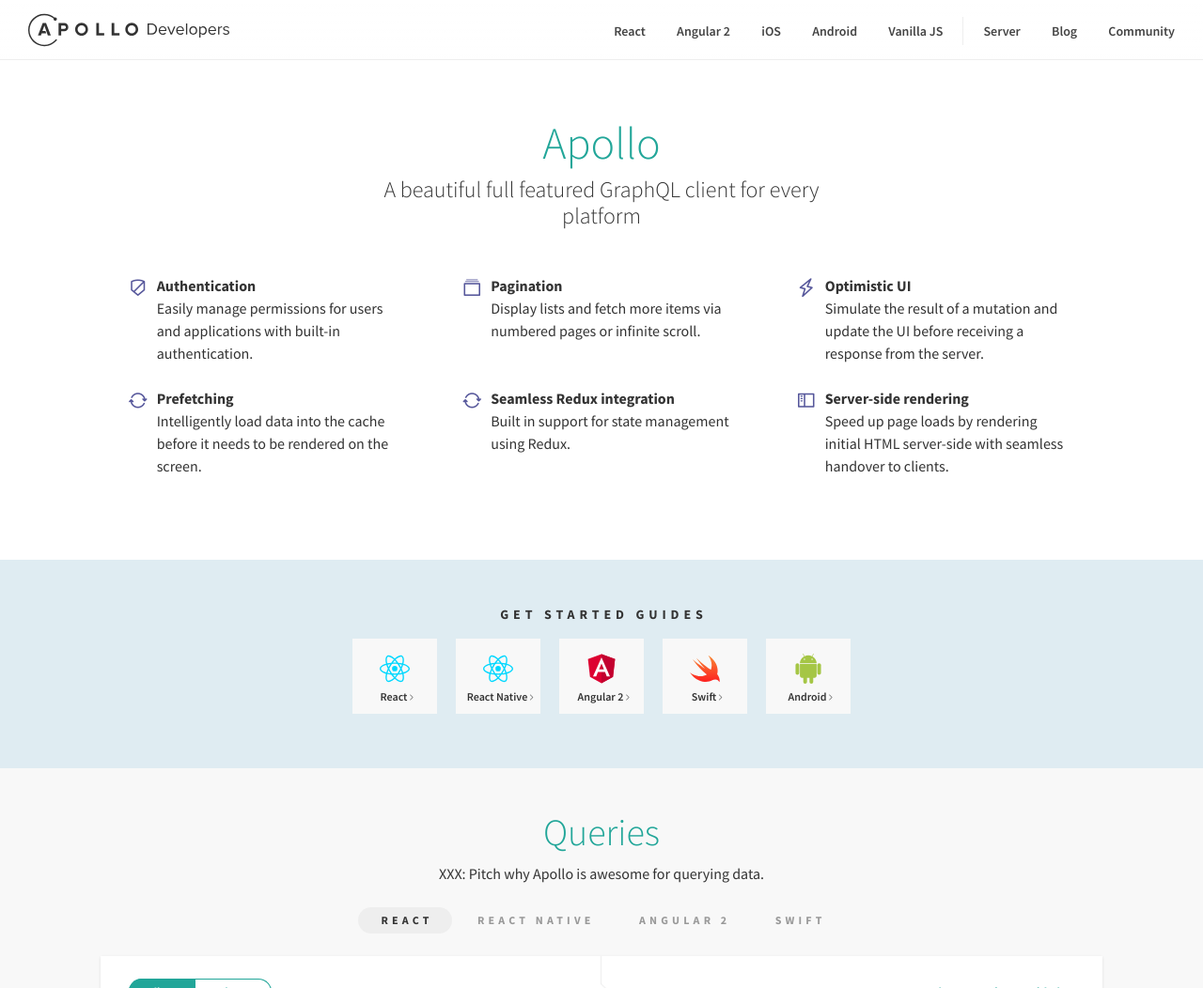
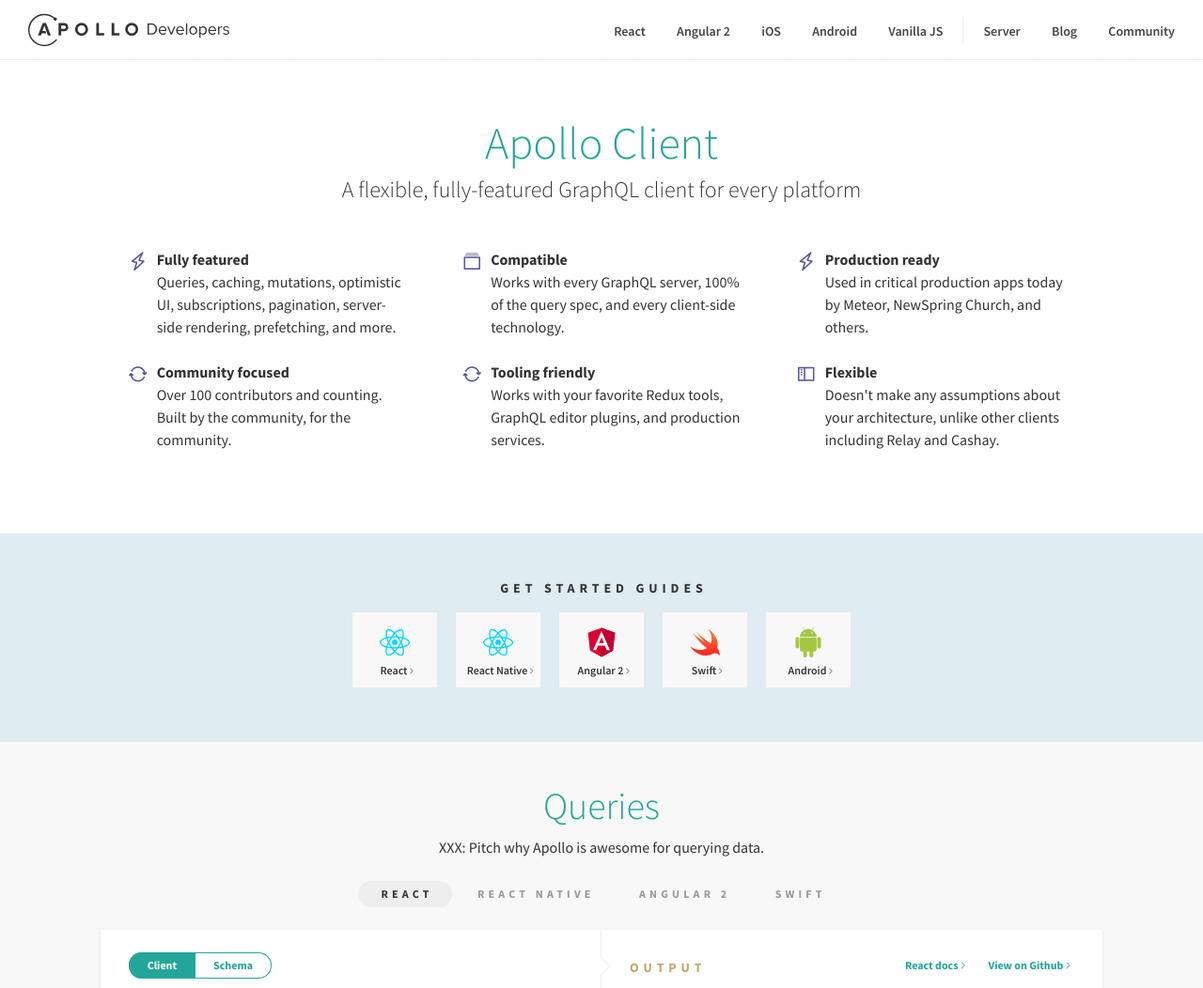
Before and after one commit to zartan666/dev.apollodata.com, a Jekyll site: the page built from index.html, in a window 1280 px wide and 1400 px high, cut to the strip 0-1052 px from the top of the window. Shown: the whole strip at 94% size. Built offline with Jekyll 4.4.1, drawn with Linux system fonts in a browser that asks for light colours; some web fonts are replaced; comment, search, counter and statistics services are not loaded.

Commit message:
Update landing text

```diff
--- a/css/global/section.less
+++ b/css/global/section.less
@@ -26,7 +26,7 @@
 	.desc-section {
 		.std-xpadding;
 		margin-bottom: 1rem;
-		max-width: 600px;
+		max-width: 700px;
 
 		@media screen and (min-width: @breakpoint) {
 			margin-left: auto;
--- a/index.html
+++ b/index.html
@@ -5,60 +5,60 @@ description: A beautiful full featured GraphQL client for every platform.
 ---
 
 <section class="section features">
-  <h2 class="headline-section">Apollo</h2>
-  <div class="desc-section">A beautiful full featured GraphQL client for every platform</div>
+  <h2 class="headline-section">Apollo Client</h2>
+  <div class="desc-section">A flexible, fully-featured GraphQL client for every platform</div>
   <div class="list-features">
     <div class="item-feature">
-      <span class="icon-shield"></span>
+      <span class="icon-lightning"></span>
       <div class="meta">
-        <div class="title-feature">Authentication</div>
+        <div class="title-feature">Fully featured</div>
         <div class="desc-feature">
-          Easily manage permissions for users and applications with built-in authentication.
+          Queries, caching, mutations, optimistic UI, subscriptions, pagination, server-side rendering, prefetching, and more.
         </div>
       </div>
     </div>
     <div class="item-feature">
       <span class="icon-category"></span>
       <div class="meta">
-        <div class="title-feature">Pagination</div>
+        <div class="title-feature">Compatible</div>
         <div class="desc-feature">
-          Display lists and fetch more items via numbered pages or infinite scroll.
+          Works with every GraphQL server, 100% of the query spec, and every client-side technology.
         </div>
       </div>
     </div>
     <div class="item-feature">
       <span class="icon-lightning"></span>
       <div class="meta">
-        <div class="title-feature">Optimistic UI</div>
+        <div class="title-feature">Production ready</div>
         <div class="desc-feature">
-           Simulate the result of a mutation and update the UI before receiving a response from the server.
+          Used in critical production apps today by Meteor, NewSpring Church, and others.
         </div>
       </div>
     </div>
     <div class="item-feature">
       <span class="icon-sync"></span>
       <div class="meta">
-        <div class="title-feature">Prefetching</div>
+        <div class="title-feature">Community focused</div>
         <div class="desc-feature">
-          Intelligently load data into the cache before it needs to be rendered on the screen.
+          Over 100 contributors and counting. Built by the community, for the community.
         </div>
       </div>
     </div>
     <div class="item-feature">
       <span class="icon-sync"></span>
       <div class="meta">
-        <div class="title-feature">Seamless Redux integration</div>
+        <div class="title-feature">Tooling friendly</div>
         <div class="desc-feature">
-          Built in support for state management using Redux.
+          Works with your favorite Redux tools, GraphQL editor plugins, and production services.
         </div>
       </div>
     </div>
     <div class="item-feature">
       <span class="icon-sidebar"></span>
       <div class="meta">
-        <div class="title-feature">Server-side rendering</div>
+        <div class="title-feature">Flexible</div>
         <div class="desc-feature">
-          Speed up page loads by rendering initial HTML server-side with seamless handover to clients.
+          Doesn't make any assumptions about your architecture, unlike other clients including Relay and Cashay.
         </div>
       </div>
     </div>
```
Also changed, not shown: style.css.
